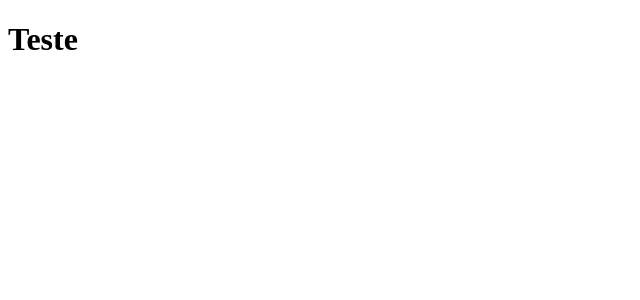
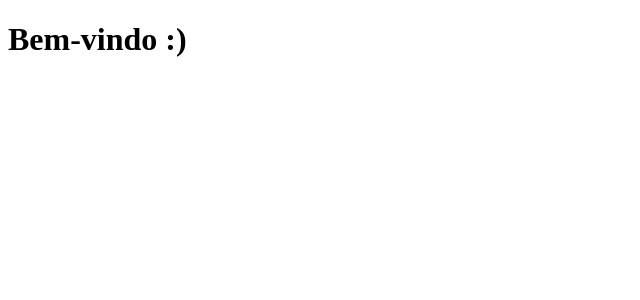
Before and after one commit to LuizBarel/clone-tabnews, a Next.js app: page / in a window 1280 px wide. Shown: the top 300 px of the page, without its empty margins (0-640 px from the left). Built offline with nearby package versions, Linux system fonts and the light colour scheme.

Commit message:
feat: Mudança do h1

```diff
--- a/pages/index.js
+++ b/pages/index.js
@@ -6,7 +6,7 @@
  *  Componente React para a Home
  */
 function Home() {
-    return <h1>Teste</h1>
+    return <h1>Bem-vindo :)</h1>
 }
 
 // Para saber qual função o Next deve retornar para renderizar a página, é necessário utilizar esta linha:
```
